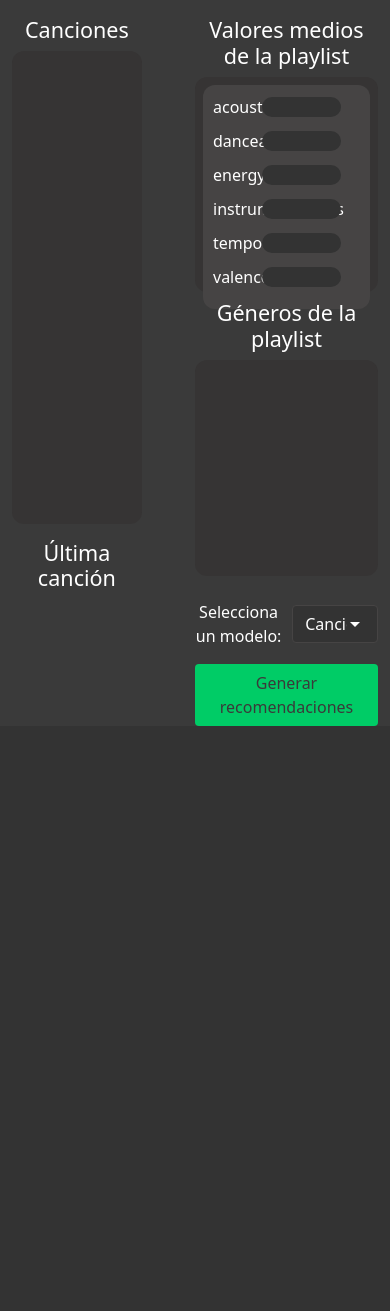
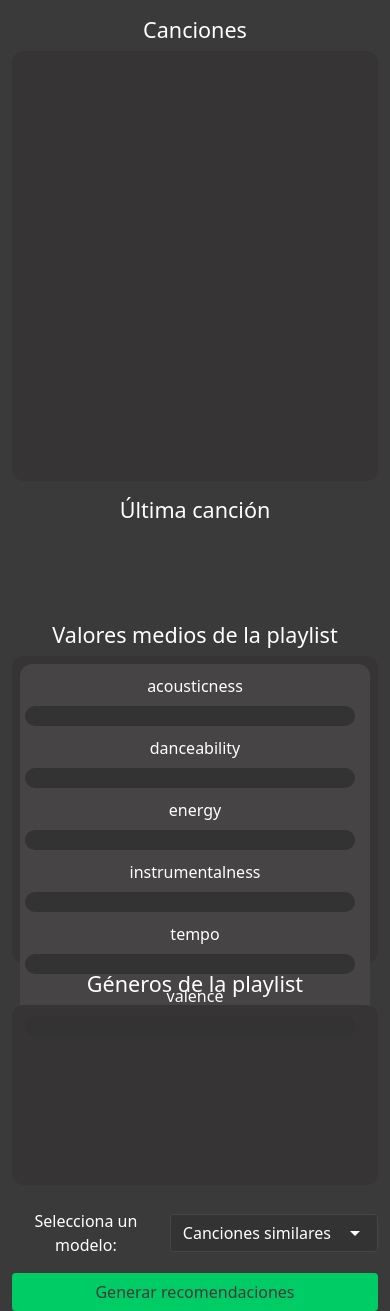
Before and after one commit to albertorueda/app_spotiwhy, a Django app: template app/templates/playlist.html in a window 390 px wide; the page is wider, and only the part inside the window is pictured. Shown: the part 151-1462 px from the top of that part. Before the commit the page ends 877 px from the top of that part, so only its background shows below. Run offline with Django 3.2, Linux system fonts and the light colour scheme; the template is opened without the code that fills it, so the values that code supplies are empty.

Commit message:
responsive home y playlist

```diff
--- a/app/static/style.css
+++ b/app/static/style.css
@@ -41,7 +41,7 @@ ul {
   border-radius: 5px;
   border: 1px solid #7b7b7b;
   margin-bottom: 10px;
-  width: 100vh;
+  width: 100%;
 }
 
 .tabla-features {
@@ -86,6 +86,10 @@ ul {
   height: 100%;
 }
 .pl_derecha{
+  height: 36.5%;
+}
+
+.feats{
   height: 36.5%;
 }
 
@@ -306,3 +310,51 @@ ul {
   background-color: #333;  /* Ajusta el color de fondo según sea necesario */
   border: 1px solid #464444;  /* Ajusta el color del borde según sea necesario */
 }
+
+@media (max-width: 768px) {
+  .contenedor_principal {
+    flex-direction: column; /* Cambia la dirección del flex a columna */
+  }
+
+  .mitad {
+    width: 100%; /* Asegúrate de que cada mitad ocupe el 100% del ancho */
+  }
+
+  .separacion {
+    display: none; /* Oculta la separación entre las mitades */
+  }
+
+  .generar {
+    width: 100%; /* Asegúrate de que el botón de generar ocupe el 100% del ancho */
+  }
+
+  .lista_canciones {
+    height: 51vh; /* Ajusta la altura de la lista de canciones */
+  }
+
+  .feats {
+    height: 47.5%; /* Ajusta la altura de la lista de reproducción */
+  }
+
+  .pl_derecha {
+    height: 28%; /* Ajusta la altura de la lista de reproducción */
+  }
+
+  .bar-container {
+    flex-direction: column; /* Cambia la dirección del flex a columna */
+    align-items: center;
+  }
+
+  .bar-label {
+    width: 100%;
+    margin-bottom: 0.5rem; /* Espacio entre el label y la barra */
+  }
+
+  .bar {
+    width: 100%;
+  }
+
+  .value-label {
+    display: none; /* Oculta los valores porcentuales en móvil */
+  }
+}
--- a/app/templates/playlist.html
+++ b/app/templates/playlist.html
@@ -14,7 +14,7 @@
         <p class="text-white mt-0">Número de canciones: {{ playlist.n_Songs }}</p>
     </div>
     <div class="contenedor_principal">
-        <div class="mitad izquierda ">
+        <div class="mitad izquierda">
             <h4 class="text-white">Canciones</h4>
             <div class="overflow-auto p-2 lista_canciones lista_izquierda">
                 <ul>
@@ -45,7 +45,7 @@
         <div class="separacion"></div>
         <div class="mitad derecha">
             <h4 class="text-white">Valores medios de la playlist</h4>
-            <div class="p-2 pl_derecha lista_canciones">
+            <div class="p-2 feats lista_canciones">
                 <div class="feats-container text-center text-white">
                     <div class="bars-container">
                         <div class="bar-container acousticness" data-tooltip="Acousticness indica cuán acústica es la canción.">
@@ -115,10 +115,6 @@
                 </div>
                 <button class="btn mt-3 generar" type="submit">Generar recomendaciones</button>
             </form>
-                        <!--<option value="knn">Canciones similares</option>
-                        <option value="gru4rec">En busca de la transición</option>
-                        <option value="Pop">Las más populares</option>
-                        <option value="random">Fiesta aleatoria</option> -->
         </div>
     </div>
     <div class="popup-overlay" id="popup-overlay"></div>
@@ -166,18 +162,19 @@
 
         atributos.forEach(atributo => {
             const valor = (valores[atributo]*100).toFixed(2);
-            const barra = document.querySelector(`.${atributo} .value-playlist`);
-            const etiqueta = document.querySelector(`.${atributo} .value-label`);
+            const barra = document.querySelector(`.${atributo} .bar-inner`);
+            const valorEtiqueta = document.querySelector(`.${atributo} .value-label`);
 
-            barra.style.width = valor + '%';
-            etiqueta.textContent = valor;
+            barra.style.width = `${valor}%`;
+            valorEtiqueta.textContent = `${valor}%`;
         });
     }
 
-    // Actualizar las barras con los valores pasados
+    // Llamar a la función para actualizar las barras
     actualizarBarras(valoresCancion);
 
     // Lazy loading de iframes
+    document.addEventListener('DOMContentLoaded', function() {
         const iframes = document.querySelectorAll('iframe[data-src]');
 
         const iframeObserver = new IntersectionObserver((entries, observer) => {
@@ -193,6 +190,7 @@
         iframes.forEach(iframe => {
             iframeObserver.observe(iframe);
         });
+    });
+
 </script>
-
 {% endblock %}
```
Also changed, not shown: app/templates/home.html (+0 -137 lines). Lines whose indentation alone changed are shown as unchanged.
